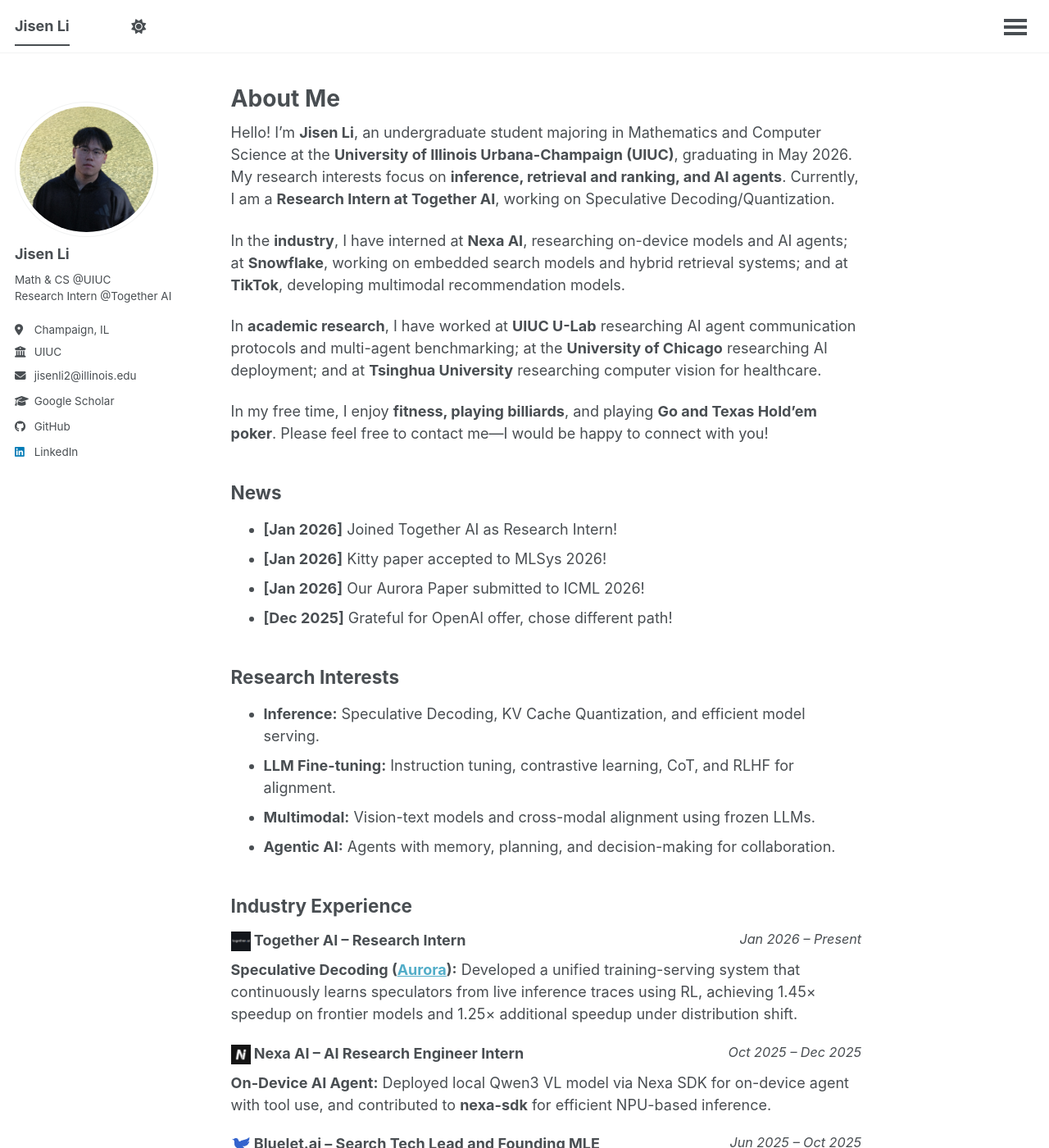
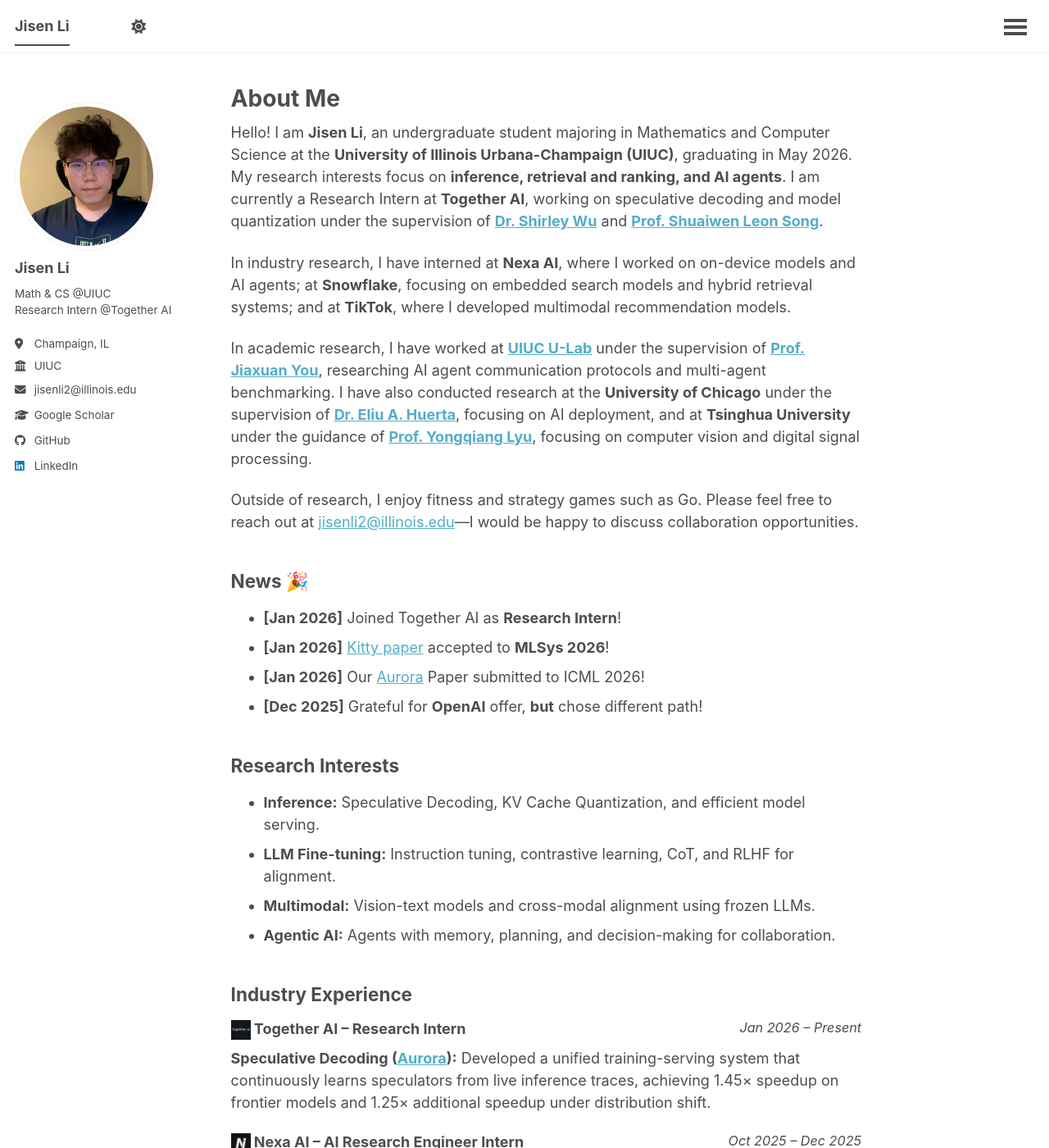
Before and after one commit to mtilyxuegao/mtilyxuegao.github.io, a Jekyll site: the page built from _pages/about.md, in a window 1280 px wide and 1400 px high. Shown: the whole window at 82% size. Built offline with Jekyll 4.4.1, drawn with Linux system fonts in a browser that asks for light colours; a script that is not in the unit is left out; some of the changed text lies outside the part shown.

Commit message:
update content

```diff
--- a/_pages/about.md
+++ b/_pages/about.md
@@ -8,20 +8,20 @@
   - /about.html
 ---
 
-Hello! I'm **Jisen Li**, an undergraduate student majoring in Mathematics and Computer Science at the **University of Illinois Urbana-Champaign (UIUC)**, graduating in May 2026. My research interests focus on **inference, retrieval and ranking, and AI agents**. Currently, I am a **Research Intern at Together AI**, working on Speculative Decoding/Quantization.
+Hello! I am **Jisen Li**, an undergraduate student majoring in Mathematics and Computer Science at the **University of Illinois Urbana-Champaign (UIUC)**, graduating in May 2026. My research interests focus on **inference, retrieval and ranking, and AI agents**. I am currently a Research Intern at **Together AI**, working on speculative decoding and model quantization under the supervision of **[Dr. Shirley Wu](https://xwushirley.github.io/)** and **[Prof. Shuaiwen Leon Song](https://www.linkedin.com/in/leon-song-1a663019/)**.
 
-In the **industry**, I have interned at **Nexa AI**, researching on-device models and AI agents; at **Snowflake**, working on embedded search models and hybrid retrieval systems; and at **TikTok**, developing multimodal recommendation models.
+In industry research, I have interned at **Nexa AI**, where I worked on on-device models and AI agents; at **Snowflake**, focusing on embedded search models and hybrid retrieval systems; and at **TikTok**, where I developed multimodal recommendation models.
 
-In **academic research**, I have worked at **UIUC U-Lab** researching AI agent communication protocols and multi-agent benchmarking; at the **University of Chicago** researching AI deployment; and at **Tsinghua University** researching computer vision for healthcare.
+In academic research, I have worked at **[UIUC U-Lab](https://ulab-uiuc.github.io/)** under the supervision of **[Prof. Jiaxuan You](https://cs.stanford.edu/people/jiaxuan/)**, researching AI agent communication protocols and multi-agent benchmarking. I have also conducted research at the **University of Chicago** under the supervision of **[Dr. Eliu A. Huerta](https://scholar.google.com/citations?user=CZQuCS0AAAAJ&hl=en)**, focusing on AI deployment, and at **Tsinghua University** under the guidance of **[Prof. Yongqiang Lyu](https://www.linkedin.com/in/yongqianglu/)**, focusing on computer vision and digital signal processing.
 
-In my free time, I enjoy **fitness, playing billiards**, and playing **Go and Texas Hold'em poker**. Please feel free to contact me—I would be happy to connect with you!
+Outside of research, I enjoy fitness and strategy games such as Go. Please feel free to reach out at [jisenli2@illinois.edu](mailto:jisenli2@illinois.edu)—I would be happy to discuss collaboration opportunities.
 
-## News
+## News 🎉
 
-- **[Jan 2026]** Joined Together AI as Research Intern!
-- **[Jan 2026]** Kitty paper accepted to MLSys 2026!
-- **[Jan 2026]** Our Aurora Paper submitted to ICML 2026!
-- **[Dec 2025]** Grateful for OpenAI offer, chose different path!
+- **[Jan 2026]** Joined Together AI as **Research Intern**!
+- **[Jan 2026]** [Kitty paper](https://arxiv.org/pdf/2511.18643) accepted to **MLSys 2026**!
+- **[Jan 2026]** Our [Aurora](https://aurora-spec-ai.github.io/) Paper submitted to ICML 2026!
+- **[Dec 2025]** Grateful for **OpenAI** offer, **but** chose different path!
 
 ## Research Interests
 
@@ -34,7 +34,7 @@
 
 ### ![Together AI](../images/together.png){: width="24px"} Together AI – Research Intern <span style="float: right; font-size: 0.9em; font-weight: normal;">*Jan 2026 – Present*</span>
 
-**Speculative Decoding ([Aurora](https://aurora-spec-ai.github.io/)):** Developed a unified training-serving system that continuously learns speculators from live inference traces using RL, achieving 1.45× speedup on frontier models and 1.25× additional speedup under distribution shift.
+**Speculative Decoding ([Aurora](https://aurora-spec-ai.github.io/)):** Developed a unified training-serving system that continuously learns speculators from live inference traces, achieving 1.45× speedup on frontier models and 1.25× additional speedup under distribution shift.
 
 ### ![Nexa AI](../images/Nexa.png){: width="24px"} Nexa AI – AI Research Engineer Intern <span style="float: right; font-size: 0.9em; font-weight: normal;">*Oct 2025 – Dec 2025*</span>
 
@@ -50,38 +50,41 @@
 
 ### ![TikTok](../images/tiktok.png){: width="24px"} TikTok – Machine Learning Engineer Intern <span style="float: right; font-size: 0.9em; font-weight: normal;">*Aug 2024 – Dec 2024*</span>
 
-**Multimodal Recommendation:** Developed **Rec-Qwen** model based on Qwen2.5-0.5B/7B with a LLaVA-inspired architecture to align user profiles and content embeddings under a frozen LLM backbone, achieving a 28% CTR accuracy gain in ad recommendation.
+**Multimodal Recommendation:** Developed **Rec-Qwen** model based on Qwen2.5-0.5B/7B with a LLaVA-inspired architecture to align user profiles and content embeddings under a frozen LLM backbone, achieving a 28% CTR accuracy gain in item recommendation.
 
 ## Academic Research
 
 ### ![Together AI](../images/together.png){: width="24px"} Together AI <span style="float: right; font-size: 0.9em; font-weight: normal;">*Sep 2025 – Present*</span>
 
-**KV Cache Quantization:** Built upon the K2V2 quantization strategy, combining sink32 and 25% K-channel precision boost to recover accuracy close to FP16; implemented evaluation pipelines with vLLM and SGLang.
+**KV Cache Quantization (Kitty):** Developed Kitty, a mixed-precision KV caching system. Introduced Dynamic Channel-wise Precision Boost, achieving 8× memory reduction with near-zero accuracy loss and 2.1×–4.1× throughput improvement.
 
-**Outcome:** Core Contributor, MLSys 2026. Supervised by **Dr. Shirley Wu**. [[Paper]](https://arxiv.org/pdf/2511.18643)
+**Outcome:** Core Contributor, MLSys 2026. Supervised by **[Dr. Shirley Wu](https://xwushirley.github.io/)**. [[Paper]](https://arxiv.org/pdf/2511.18643) [[Code]](https://github.com/Summer-Summer/Kitty)
 
 ### ![UIUC](../images/uiuc.png){: width="24px"} University of Illinois Urbana-Champaign <span style="float: right; font-size: 0.9em; font-weight: normal;">*Jul 2025 – Present*</span>
 
 **AI Agent Protocol Benchmarking:** Developed a unified benchmark to evaluate agent communication protocols across Document QA, Collaborative Coding, and MAPF. Contributed to ANP protocol adaptation and Meta Protocol integration.
 
-**Outcome:** Co-First Author, ICML Under Review [[Paper]](https://arxiv.org/pdf/2510.17149)
+**Outcome:** Co-First Author, ICML 2026 Under Review. Supervised by **[Prof. Jiaxuan You](https://cs.stanford.edu/people/jiaxuan/)** [[Paper]](https://arxiv.org/pdf/2510.17149)
 
 ### ![UChicago](../images/uchicago.png){: width="24px"} University of Chicago (Globus Lab) <span style="float: right; font-size: 0.9em; font-weight: normal;">*Jun 2024 – Aug 2024*</span>
 
 **Automated Deployment for Science Models:** Implemented a pipeline to deploy AI/ML models on the Garden platform, integrating Delta HPC for real-time inference with GPU support.
 
-Supervised by **Dr. Eliu A. Huerta**.
+Supervised by **[Dr. Eliu A. Huerta](https://scholar.google.com/citations?user=CZQuCS0AAAAJ&hl=en)**.
 
 ### ![Tsinghua](../images/tsinghua.svg){: width="24px"} Tsinghua University <span style="float: right; font-size: 0.9em; font-weight: normal;">*Jan 2020 – Apr 2021*</span>
 
 **Non-contact HRV Monitoring:** Developed a non-contact HRV monitoring algorithm using computer vision and Eulerian Video Magnification, improving accuracy by 12%.
 
-Supervised by **Prof. Yongqiang Lyu**.
+Supervised by **[Prof. Yongqiang Lyu](https://www.linkedin.com/in/yongqianglu/)**.
 
 ## Education
 
 **![UIUC](../images/uiuc.png){: width="24px"} University of Illinois Urbana-Champaign (UIUC)** <span style="float: right; font-size: 0.9em; font-weight: normal;">*Aug 2023 – May 2026*</span><br>
 B.S. in Mathematics + Computer Science, GPA: 3.97/4.0
 
+**🌱 Gap Year** <span style="float: right; font-size: 0.9em; font-weight: normal;">*Jan 2023 – Aug 2023*</span><br>
+Explored entrepreneurial ventures focused on education equity.
+
 **![HUST](../images/hust.png){: width="24px"} Huazhong University of Science and Technology (HUST)** <span style="float: right; font-size: 0.9em; font-weight: normal;">*Sep 2021 – Jan 2023*</span><br>
 B.S. in Computer Science (Transferred)
--- /dev/null
+++ b/google20aafb3d31d19cb7.html
@@ -0,0 +1 @@
+google-site-verification: google20aafb3d31d19cb7.html
```
Also changed, not shown: images/profile.jpg.
